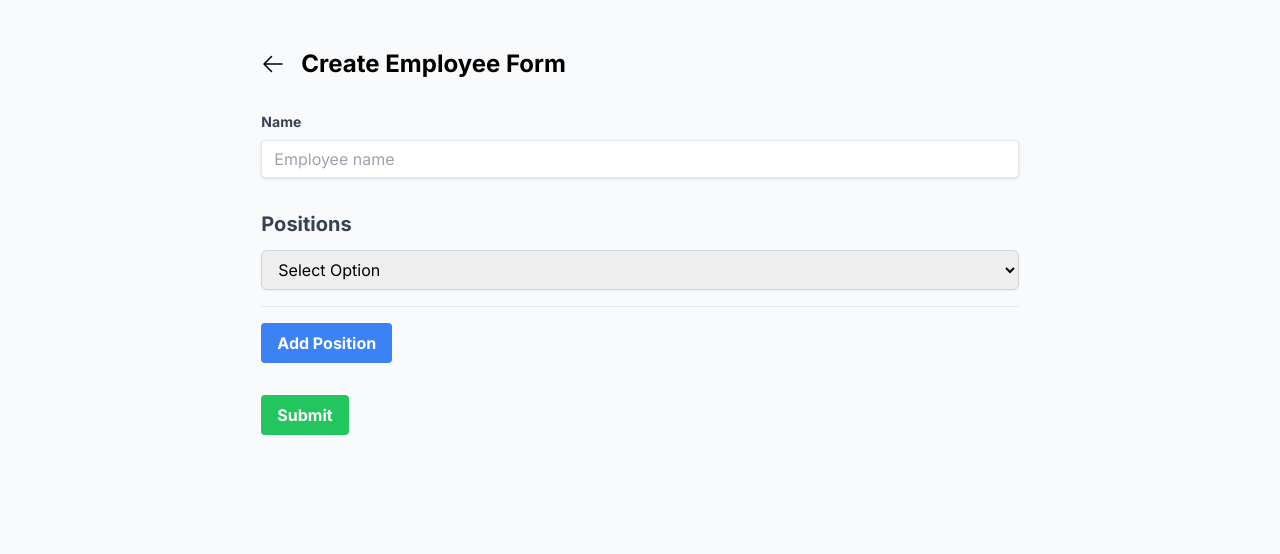
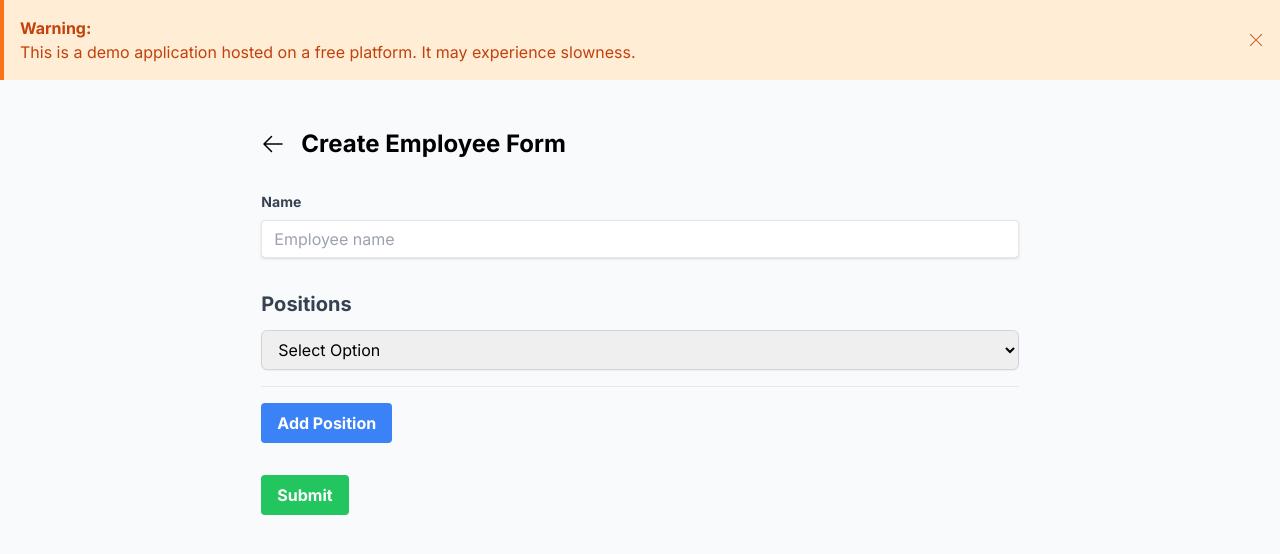
Before and after one commit to kingsley1996/employees-management, a Next.js app: page /create in a window 1280 px wide. Shown: the top 554 px of the page. Built offline with nearby package versions, Linux system fonts and the light colour scheme.

Commit message:
[Improve] Update schema prisma & add alert mesage

```diff
--- a/app/layout.tsx
+++ b/app/layout.tsx
@@ -2,6 +2,7 @@ import type { Metadata } from "next";
 import { Inter } from "next/font/google";
 import StoreProvider from "@/app/StoreProvider";
 import { ToastContainer, toast } from "react-toastify";
+import AlertMessage from "@/components/AlertMessage";
 import "react-toastify/dist/ReactToastify.css";
 import "./globals.css";
 
@@ -22,6 +23,7 @@ export default function RootLayout({
       <html lang="en">
         <body className={`${inter.className} bg-slate-50`}>
           <ToastContainer />
+          <AlertMessage />
           {children}
         </body>
       </html>
--- /dev/null
+++ b/components/AlertMessage.tsx
@@ -0,0 +1,45 @@
+"use client";
+import { useState } from "react";
+
+const AlertMessage = () => {
+  const [showAlert, setShowAlert] = useState(true);
+
+  const handleClose = () => {
+    setShowAlert(false);
+  };
+
+  return (
+    <>
+      {showAlert && (
+        <div
+          className="bg-orange-100 border-l-4 border-orange-500 text-orange-700 p-4 sticky top-0 z-50"
+          role="alert"
+        >
+          <div className="flex items-center justify-between">
+            <div>
+              <p className="font-bold">Warning:</p>
+              <p>This is a demo application hosted on a free platform. It may experience slowness.</p>
+            </div>
+            <button
+              className="text-orange-700 hover:text-orange-900"
+              onClick={handleClose}
+            >
+              <svg
+                className="h-4 w-4 fill-current"
+                xmlns="http://www.w3.org/2000/svg"
+                viewBox="0 0 20 20"
+              >
+                <path
+                  fillRule="evenodd"
+                  d="M2.646 2.646a.5.5 0 0 1 .708 0L10 9.293l6.646-6.647a.5.5 0 1 1 .708.708L10.707 10l6.647 6.646a.5.5 0 0 1-.708.708L10 10.707l-6.646 6.647a.5.5 0 0 1-.708-.708L9.293 10 2.646 3.354a.5.5 0 0 1 0-.708z"
+                />
+              </svg>
+            </button>
+          </div>
+        </div>
+      )}
+    </>
+  );
+};
+
+export default AlertMessage;
```
Also changed, not shown: 2 other files (tests, documents, lock files or other folders).
